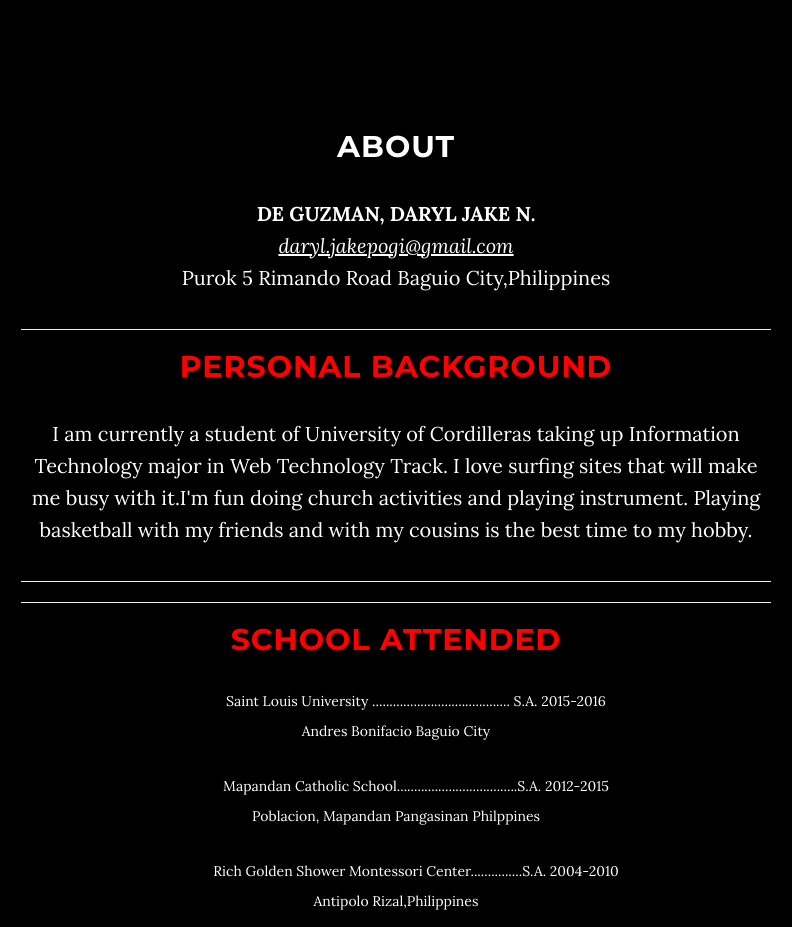
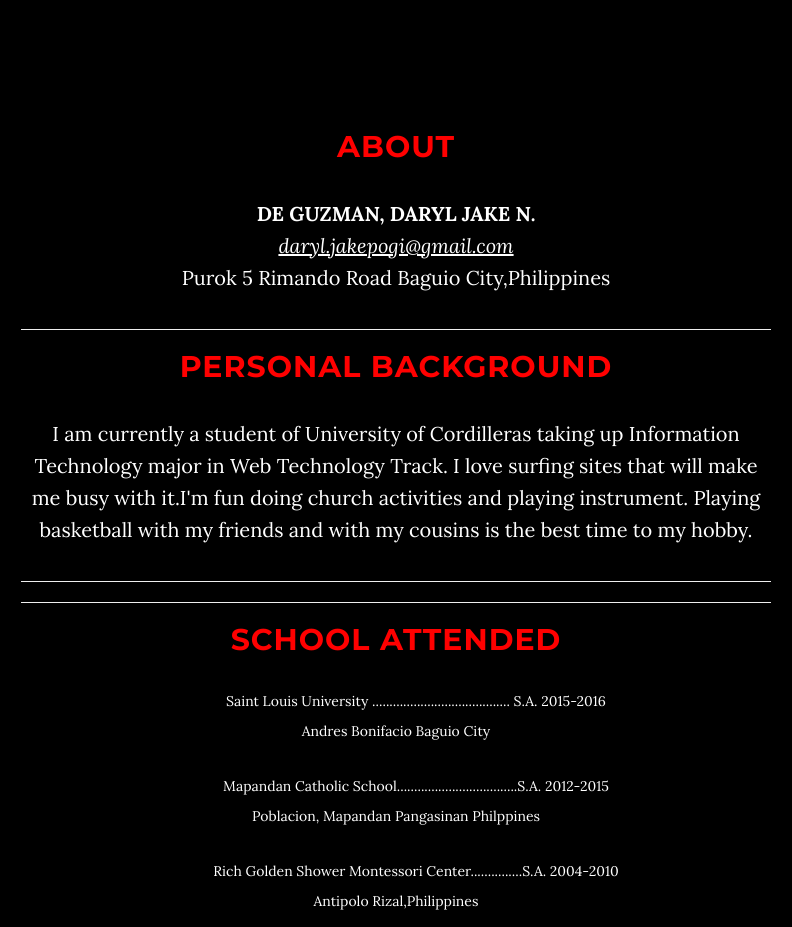
Before and after one commit to jajoke/resume-github.io, a website: page index.html in a window 1280 px wide. Shown: the part 920-1847 px from the top of the page, without its empty margins (244-1036 px from the left). Drawn offline with nearby package versions, Linux system fonts and the light colour scheme; some packages are replaced by stand-ins of ours.

Commit message:
Update index.html

```diff
--- a/index.html
+++ b/index.html
@@ -91,7 +91,7 @@
     <section id="about" class="container content-section text-center">
         <div class="row">
             <div class="col-lg-8 col-lg-offset-2">
-                <h2>About</h2>
+                <h2 style="color:red">About</h2>
                 <p align="center"><strong>DE GUZMAN, DARYL JAKE N.</strong><br>
 	<em><u>daryl.jakepogi@gmail.com</u></em><br>
 	Purok 5 Rimando Road Baguio City,Philippines</br></p>
```
